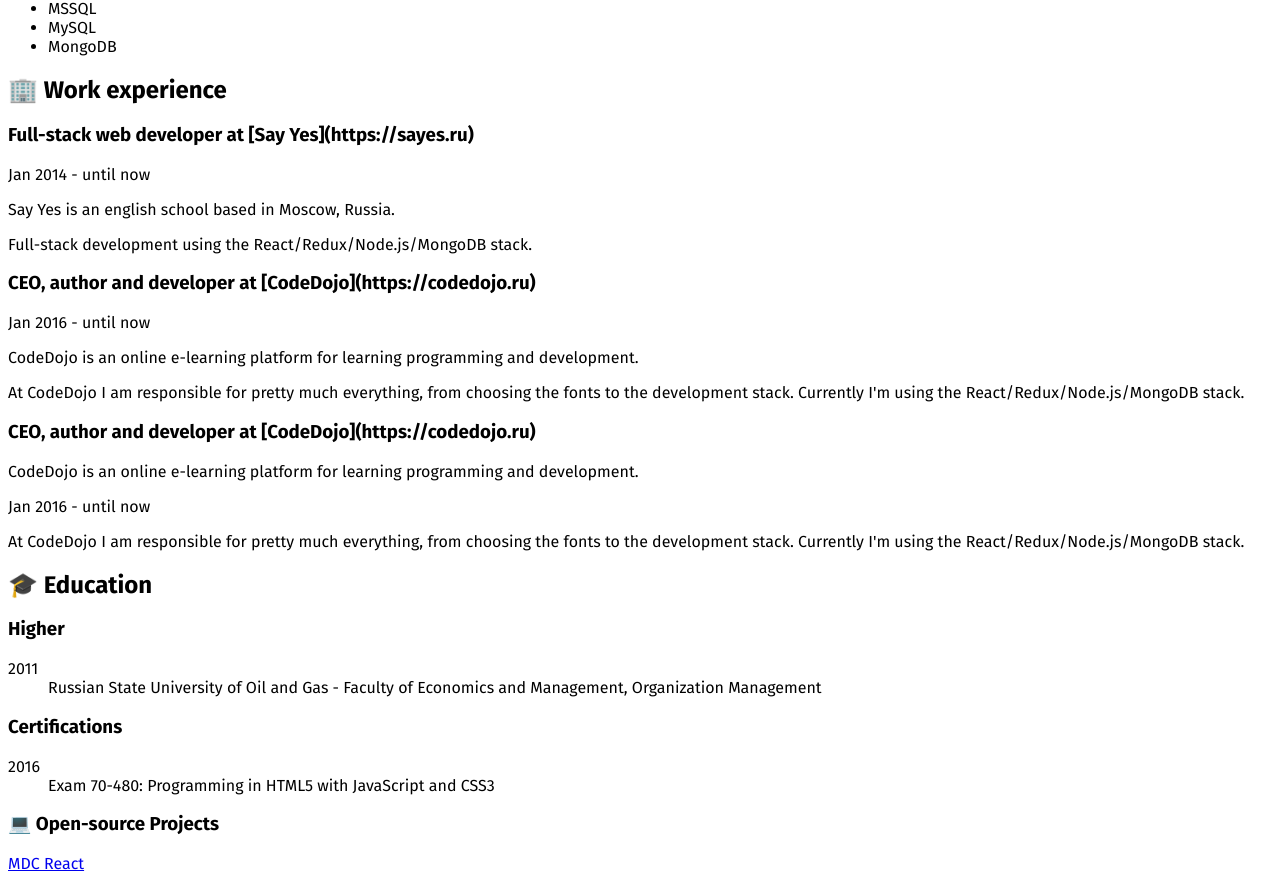
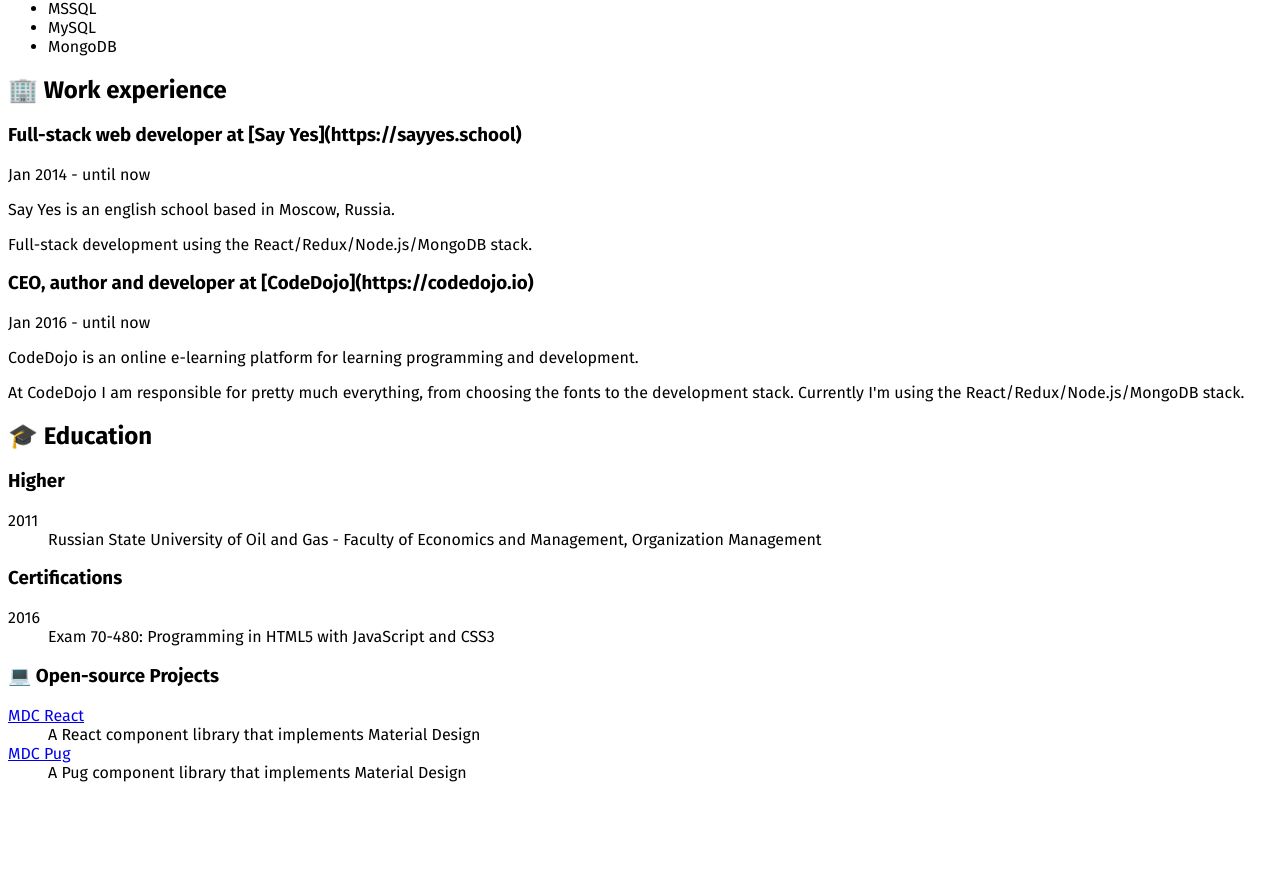
Before and after one commit to olegpolyakov/cv, a React (Vite) app: page / in a window 1280 px wide. Shown: the part 1258-2131 px from the top of the page. After the commit the page ends 2056 px from the top, so only its background shows below. Built offline with nearby package versions, Linux system fonts and the light colour scheme; a web font is replaced by a local one.

Commit message:
fix: update job links and descriptions in work experience section

```diff
--- a/src/App.tsx
+++ b/src/App.tsx
@@ -87,23 +87,16 @@
                     <h2>🏢 Work experience</h2>
 
                     <div className="experience-item">
-                        <h3>Full-stack web developer at [Say Yes](https://sayes.ru)</h3>
+                        <h3>Full-stack web developer at [Say Yes](https://sayyes.school)</h3>
                         <p className="text-weight-medium">Jan 2014 - until now</p>
                         <p>Say Yes is an english school based in Moscow, Russia.</p>
                         <p>Full-stack development using the React/Redux/Node.js/MongoDB stack.</p>
                     </div>
 
                     <div className="experience-item">
-                        <h3>CEO, author and developer at [CodeDojo](https://codedojo.ru)</h3>
+                        <h3>CEO, author and developer at [CodeDojo](https://codedojo.io)</h3>
                         <p className="text-weight-medium">Jan 2016 - until now</p>
                         <p>CodeDojo is an online e-learning platform for learning programming and development.</p>
-                        <p>At CodeDojo I am responsible for pretty much everything, from choosing the fonts to the development stack. Currently I&apos;m using the React/Redux/Node.js/MongoDB stack.</p>
-                    </div>
-
-                    <div className="experience-item">
-                        <h3>CEO, author and developer at [CodeDojo](https://codedojo.ru)</h3>
-                        <p className="text-weight-medium">CodeDojo is an online e-learning platform for learning programming and development.</p>
-                        <p>Jan 2016 - until now</p>
                         <p>At CodeDojo I am responsible for pretty much everything, from choosing the fonts to the development stack. Currently I&apos;m using the React/Redux/Node.js/MongoDB stack.</p>
                     </div>
                 </section>
```
